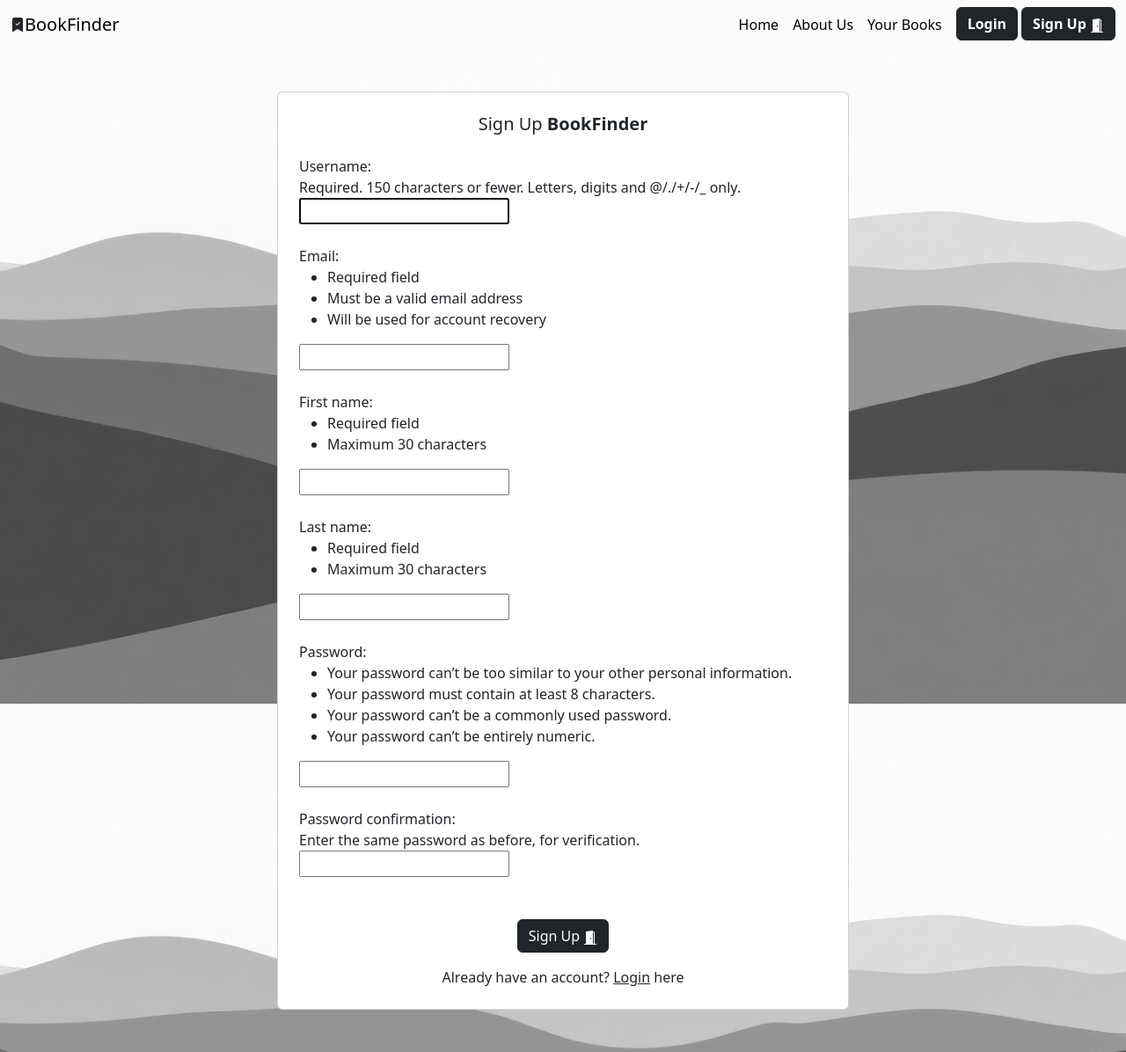
After one commit to DaniDMoura/BookFinder-Website, a Django app: page /signup/ in a window 1280 px wide. The commit adds this page. Shown: the whole page at 88% size. Run offline with Django 5.2, Linux system fonts and the light colour scheme.

Commit message:
Added Signup and bg-image

```diff
--- /dev/null
+++ b/Books/forms.py
@@ -0,0 +1,34 @@
+from django import forms
+from django.contrib.auth.forms import UserCreationForm
+from django.contrib.auth.models import User
+
+help_text_email = """
+<ul>
+  <li>Required field</li>
+  <li>Must be a valid email address</li>
+  <li>Will be used for account recovery</li>
+</ul>
+"""
+
+help_text_first_name = """
+<ul>
+  <li>Required field</li>
+  <li>Maximum 30 characters</li>
+</ul>
+"""
+
+help_text_last_name = """
+<ul>
+  <li>Required field</li>
+  <li>Maximum 30 characters</li>
+</ul>
+"""
+
+class SignUpForm(UserCreationForm):
+  email = forms.EmailField(max_length=254, required=True, help_text=help_text_email)
+  first_name = forms.CharField(max_length=30, required=True, help_text=help_text_first_name)
+  last_name = forms.CharField(max_length=30, required=True, help_text=help_text_last_name)
+
+  class Meta:
+    model = User
+    fields = ('username','first_name','last_name','email','password1','password2')
--- a/Books/templates/about.html
+++ b/Books/templates/about.html
@@ -30,4 +30,10 @@
     </li>
   </ul>
 </div>
+<style>
+  body{
+    background-image:none;
+    background-color:white
+  }
+</style>
 {% endblock %}
--- a/Books/templates/search.html
+++ b/Books/templates/search.html
@@ -30,4 +30,10 @@
 </div>
 {% endfor %}
 
+<style>
+  body{
+    background-image:none;
+    background-color:white
+  }
+</style>
 {% endblock %}
--- /dev/null
+++ b/Books/templates/signup.html
@@ -0,0 +1,46 @@
+{% extends 'base.html' %}
+
+
+{% block 'content_main' %}
+<div class="card container-sm mx-auto my-5" style="width:650px">
+  <form method="POST" action="{% url 'signup' %}">
+    {% csrf_token %}
+    <div class="container-sm my-4">
+      <div class="text-center mb-4">
+        <h5>Sign Up <b>BookFinder</b></h5>
+      </div>
+      <div class="mb-4">
+        {{form.username.as_field_group}}
+      </div>
+      <div class="mb-4">
+        {{form.email.as_field_group}}
+      </div>
+      <div class="mb-4">
+        {{form.first_name.as_field_group}}
+      </div>
+      <div class="mb-4">
+        {{form.last_name.as_field_group}}
+      </div>
+      <div class="mb-4">
+        {{form.password1.as_field_group}}
+      </div>
+      <div class="mb-5">
+        {{form.password2.as_field_group}}
+      </div>
+      <div class="text-center">
+        <button class="btn btn-dark" type="submit">
+          <span>Sign Up</span>
+          <svg xmlns="http://www.w3.org/2000/svg" width="16" height="16" fill="currentColor" class="bi bi-door-open-fill" viewBox="0 0 16 16">
+            <path d="M1.5 15a.5.5 0 0 0 0 1h13a.5.5 0 0 0 0-1H13V2.5A1.5 1.5 0 0 0 11.5 1H11V.5a.5.5 0 0 0-.57-.495l-7 1A.5.5 0 0 0 3 1.5V15zM11 2h.5a.5.5 0 0 1 .5.5V15h-1zm-2.5 8c-.276 0-.5-.448-.5-1s.224-1 .5-1 .5.448.5 1-.224 1-.5 1"/>
+          </svg>
+        </button>
+        <p></p>
+        <span>Already have an account? <a class="text-dark" href="{% url 'login' %}">Login</a> here</span>
+      </div>
+    </div>
+  </form>
+</div>
+
+
+
+{% endblock %}
--- a/Books/urls.py
+++ b/Books/urls.py
@@ -1,5 +1,5 @@
 from django.urls import path,include
-from .views import Home, About, BooksView, Search, BookView
+from .views import Home, About, BooksView, Search, BookView, Signup
 
 urlpatterns = [
     path('', Home.as_view(), name='home'),
@@ -9,4 +9,5 @@ urlpatterns = [
     path('book/<str:id>', BookView.as_view(), name='book'),
     path('books/delete/<str:id>/', BooksView.as_view(), name='book-delete'),
     path('accounts/', include('django.contrib.auth.urls')),
+    path('signup/', Signup.as_view(), name='signup'),
 ]
--- a/Books/views.py
+++ b/Books/views.py
@@ -6,6 +6,8 @@ from http import HTTPStatus
 import requests
 from .models import Book
 from django.contrib.auth.mixins import LoginRequiredMixin
+from .forms import SignUpForm
+from django.contrib.auth import login, authenticate
 
 load_dotenv()
 api_key = os.getenv('API_KEY')
@@ -137,3 +139,19 @@ class BookView(LoginRequiredMixin, View):
 class Login(View):
     def get(self, request):
         return render(request, 'login.html')
+
+
+class Signup(View):
+    def get(self,request):
+        return render(request, 'signup.html',{'form':SignUpForm})
+    def post(self,request):
+        form = SignUpForm(request.POST)
+        if form.is_valid():
+            user = form.save()
+            username = form.cleaned_data.get('username')
+            raw_password = form.cleaned_data.get('password1')
+            user = authenticate(username=username,password=raw_password)
+            login(request, user)
+            return redirect('home')
+        else:
+            return render(request, 'signup.html', {'form': form})
--- /dev/null
+++ b/Static/style/Books/style.css
@@ -0,0 +1,6 @@
+body {
+  background-image: url("Images/image.png");
+  background-size: cover;
+  background-repeat: no-repeat;
+  background-attachment: fixed;
+ }
--- a/Templates/base.html
+++ b/Templates/base.html
@@ -1,10 +1,13 @@
+{% load static %}
 <!doctype html>
 <html lang="en">
   <head>
     <meta charset="utf-8">
     <meta name="viewport" content="width=device-width, initial-scale=1">
     <title>BookFinder</title>
+    <link rel="icon" href="{% static 'icon.svg' %}">
     <link href="https://cdn.jsdelivr.net/npm/bootstrap@5.3.3/dist/css/bootstrap.min.css" rel="stylesheet" integrity="sha384-QWTKZyjpPEjISv5WaRU9OFeRpok6YctnYmDr5pNlyT2bRjXh0JMhjY6hW+ALEwIH" crossorigin="anonymous">
+    <link rel="stylesheet" href="{% static 'style/Books/style.css' %}">
   </head>
   <body>
     <header>
@@ -41,6 +44,11 @@
               <li class="nav-item ms-2">
                 <a class="btn btn-dark" aria-current="page" href="{% url 'login' %}">
                   <span><b>Login</b></span>
+                </a>
+              </li>
+              <li class="nav-item ms-1">
+                <a class="btn btn-dark" aria-current="page" href="{% url 'signup' %}">
+                  <span><b>Sign Up</b></span>
                   <svg xmlns="http://www.w3.org/2000/svg" width="16" height="16" fill="currentColor" class="bi bi-door-open-fill" viewBox="0 0 16 16">
                     <path d="M1.5 15a.5.5 0 0 0 0 1h13a.5.5 0 0 0 0-1H13V2.5A1.5 1.5 0 0 0 11.5 1H11V.5a.5.5 0 0 0-.57-.495l-7 1A.5.5 0 0 0 3 1.5V15zM11 2h.5a.5.5 0 0 1 .5.5V15h-1zm-2.5 8c-.276 0-.5-.448-.5-1s.224-1 .5-1 .5.448.5 1-.224 1-.5 1"/>
                   </svg>
```
Also changed, not shown: BookFinder/settings.py (+6 -3 lines), Books/templates/book.html (+7 -0 lines), Books/templates/books.html (+6 -1 lines), Images/booklist.png (renamed from Assets/booklist.png), Images/homepage.png (renamed from Assets/homepage.png), Images/searches.png (renamed from Assets/searches.png), README.md, Static/icon.svg (added), Static/style/Books/Images/image.png (added).
